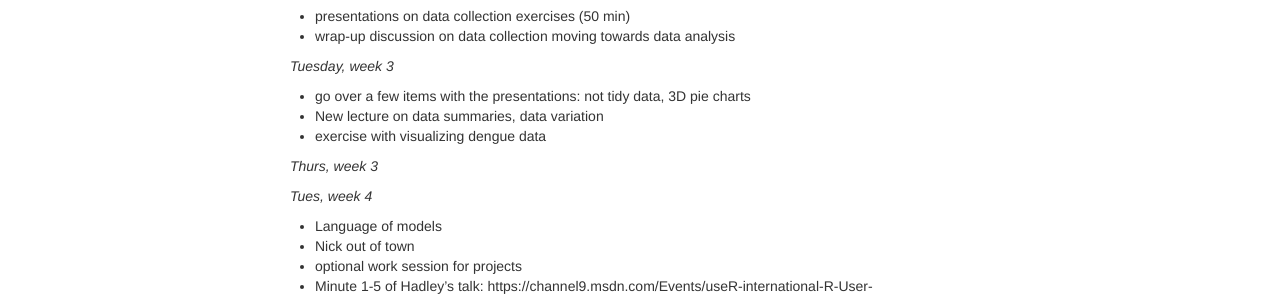
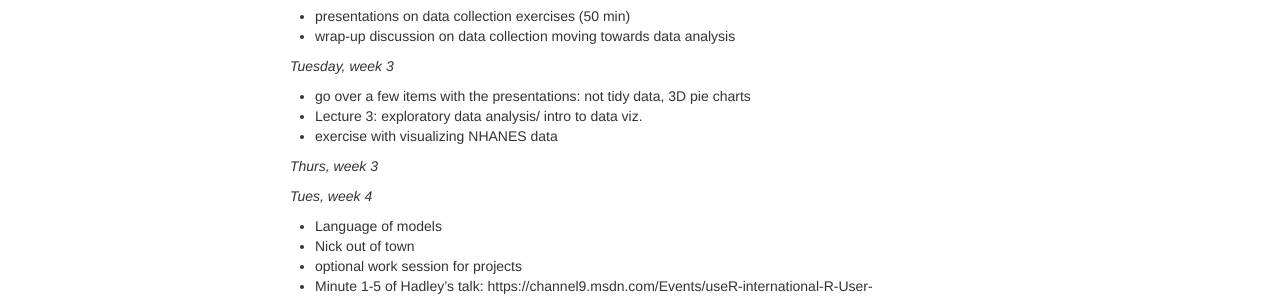
Before and after one commit to nickreich/data-stories, a Jekyll site: the page built from pages/instructor-schedule.md, in a window 1280 px wide. Shown: the part 1086-1384 px from the top of the page. Built offline with Jekyll 4.4.1, drawn with Linux system fonts in a browser that asks for light colours.

```diff
--- a/pages/instructor-schedule.md
+++ b/pages/instructor-schedule.md
@@ -68,8 +68,8 @@
 _Tuesday, week 3_
 
  - go over a few items with the presentations: not tidy data, 3D pie charts
- - New lecture on data summaries, data variation
- - exercise with visualizing dengue data
+ - Lecture 3: exploratory data analysis/ intro to data viz.
+ - exercise with visualizing NHANES data
 
 _Thurs, week 3_
 
```
Also changed, not shown: pages/schedule.md (+1 -1 lines).
